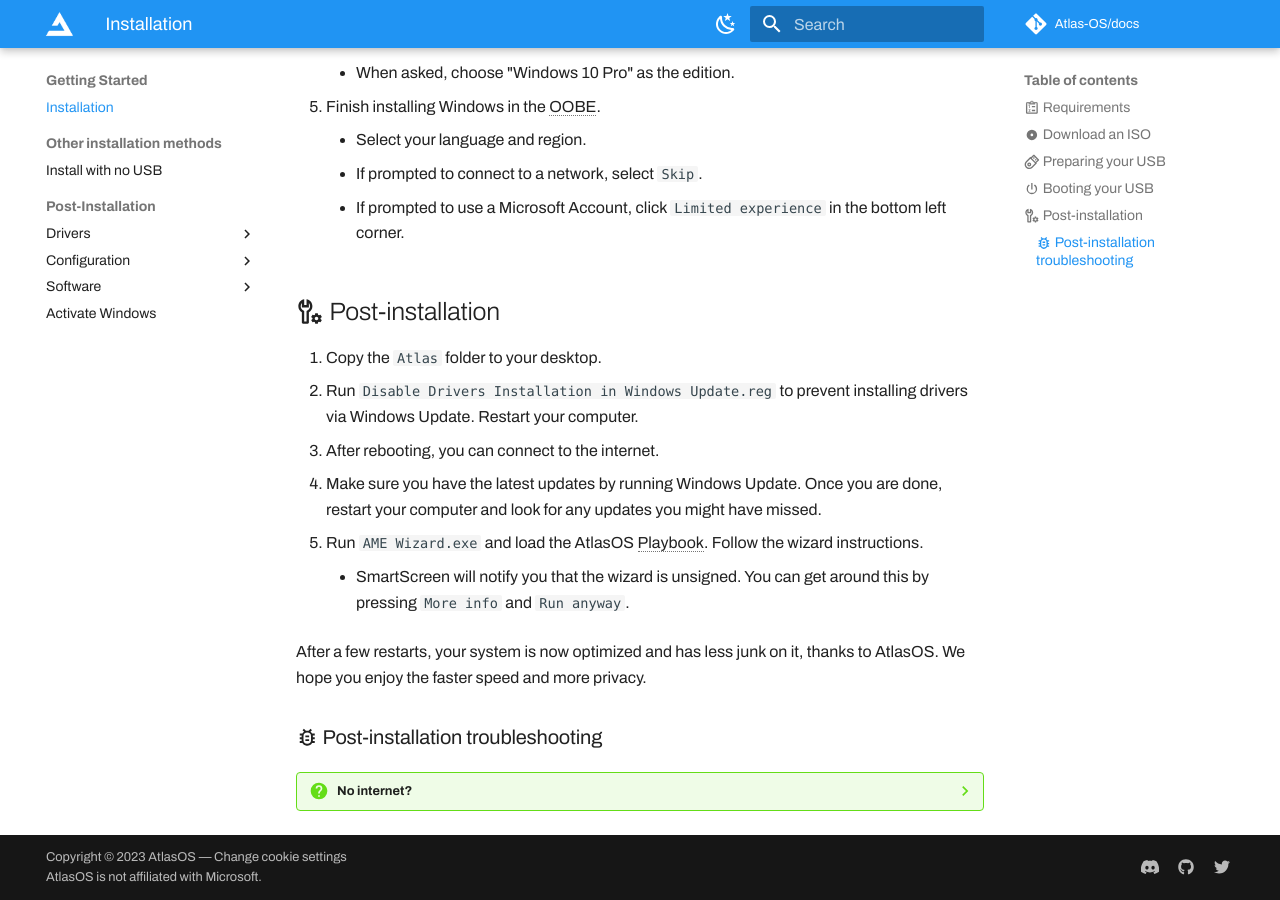
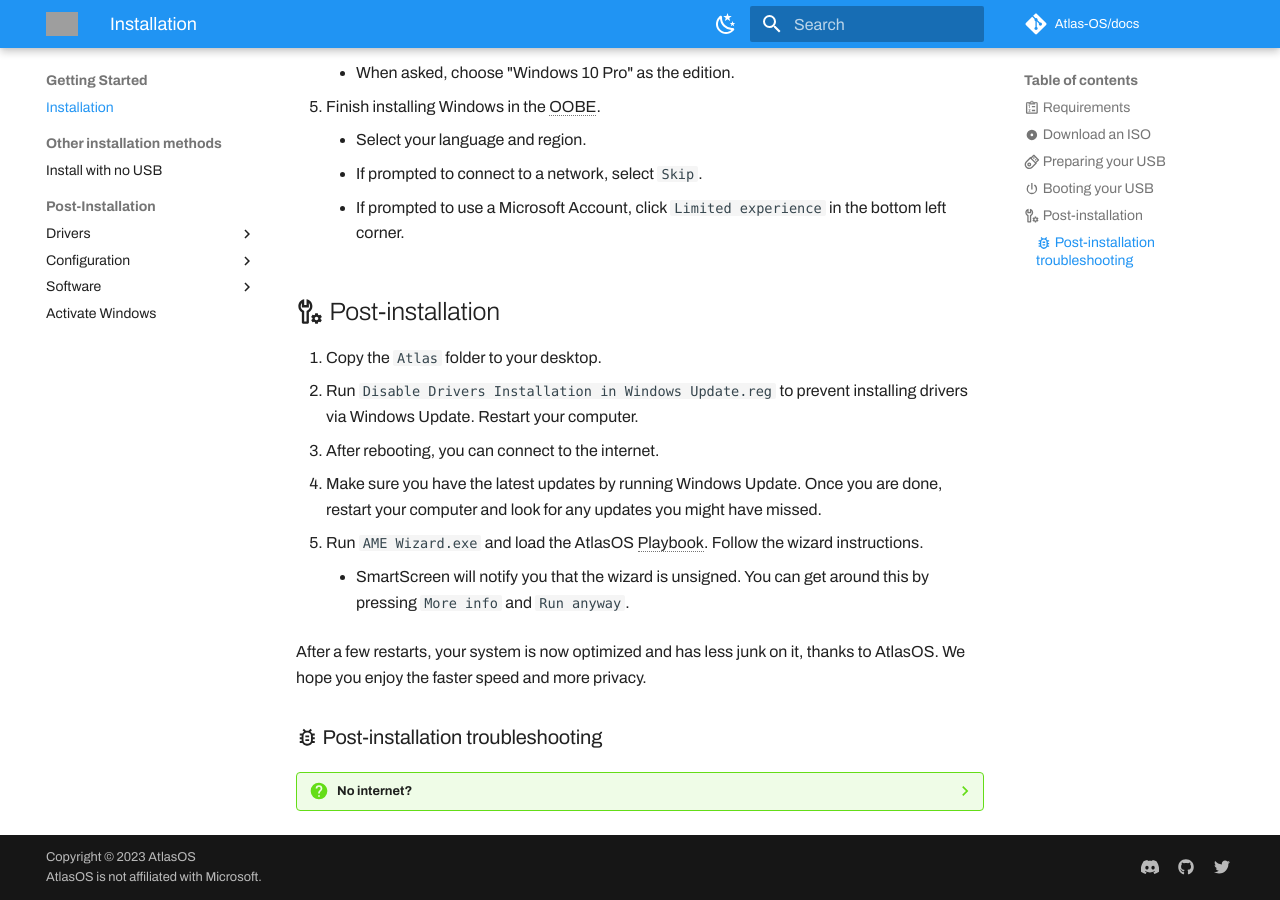
Before and after one commit to Atlas-OS/docs, an MkDocs documentation site: the page built from docs/Getting started/Installation.md, in a window 1280 px wide and 900 px high, scrolled down 2778 px. Built offline with MkDocs 1.6.1 and Material for MkDocs 9.7.7, drawn with Linux system fonts in a browser that asks for light colours; some web fonts are replaced; plug-ins that fetch from the network failed and are left out; comment, search, counter and statistics services are not loaded; part of the change alters nothing that is shown; grey boxes are pictures that could not be loaded.

Commit message:
fix: :green_heart: cloudflare pages

```diff
--- a/docs/Getting started/Installation.md
+++ b/docs/Getting started/Installation.md
@@ -8,8 +8,8 @@ We have made sure that installing AtlasOS is not a hard process. The installatio
 
 ## :material-clipboard-list-outline: Requirements
 
-* [AME Wizard]()
-* [AtlasOS Playbook]()
+* [AME Wizard](https://atlasos.net/downloads)
+* [AtlasOS Playbook](https://atlasos.net/downloads)
 * A USB drive (minimum 8 GB)
 * Bootable USB creator (e.g. [Rufus](https://github.com/pbatard/rufus/releases))
 * A backup of all the files you want to keep, either in the cloud or on an external drive.
--- a/mkdocs.yml
+++ b/mkdocs.yml
@@ -10,8 +10,9 @@ edit_uri: edit/master/docs/
 
 # https://squidfunk.github.io/mkdocs-material/setup/ensuring-data-privacy/#change-cookie-settings
 copyright: >
-  Copyright &copy; 2023 AtlasOS — <a href="#__consent">Change cookie settings</a>
+  Copyright &copy; 2023 AtlasOS
   <br>AtlasOS is not affiliated with Microsoft.
+#  <a href="#__consent">Change cookie settings</a>
 
 
 #
@@ -76,8 +77,8 @@ theme:
   language: en
 
   # https://squidfunk.github.io/mkdocs-material/setup/changing-the-logo-and-icons/
-  logo: assets/brand/logo.png
-  favicon: assets/brand/logo.png
+  logo: assets/brand/icon.svg
+  favicon: assets/brand/icon.svg
 
   # https://squidfunk.github.io/mkdocs-material/setup/adding-a-git-repository/#code-actions
   icon:
@@ -97,17 +98,17 @@ extra:
   #  provider: mike
 
   # https://squidfunk.github.io/mkdocs-material/setup/ensuring-data-privacy/
-  consent:
-    title: Cookie consent
-    description: >-
-      We use cookies to recognize your repeated visits and preferences, as well
-      as to measure the effectiveness of our documentation and whether users
-      find what they are searching for. With your consent, you are helping us to
-      make our documentation better.
+  #consent:
+  #  title: Cookie consent
+  #  description: >-
+  #    We use cookies to recognize your repeated visits and preferences, as well
+  #    as to measure the effectiveness of our documentation and whether users
+  #    find what they are searching for. With your consent, you are helping us to
+  #    make our documentation better.
 
   # https://squidfunk.github.io/mkdocs-material/setup/setting-up-site-analytics/#configuration
-  #analytics:
-  #  provider: custom
+  analytics:
+    provider: custom
   #  feedback:
   #    title: Was page this helpful?
   #    ratings:
@@ -197,6 +198,7 @@ plugins:
         target: _blank
       assets_exclude:
         - insights.tweakcentral.net/*
+        - unpkg.com/*
 
   # https://squidfunk.github.io/mkdocs-material/setup/setting-up-site-search/
   - search:
@@ -207,8 +209,7 @@ plugins:
   - social:
       cards_color:
         fill: "#1991ff"
-        text: "#e8eff4"
-      cards_font: Archivo
+        text: "#ffffff"
       cards_dir: assets/images/metadata
 
   # https://squidfunk.github.io/mkdocs-material/setup/adding-a-git-repository/#document-dates
@@ -224,12 +225,12 @@ plugins:
       branch: master
 
   # https://squidfunk.github.io/mkdocs-material/setup/building-an-optimized-site/ (Insiders)
-  - optimize:
-      enabled: true
-      optimize_png_speed: 4
-      optimize_jpg_quality: 75
-      cache: true
-      cache_dir: .cache/plugins/optimize
+  #- optimize:
+  #    enabled: true
+  #    optimize_png_speed: 4
+  #    optimize_jpg_quality: 75
+  #    cache: true
+  #    cache_dir: .cache/plugins/optimize
 
   # https://squidfunk.github.io/mkdocs-material/reference/#built-in-typeset-plugin (Insiders)
   - typeset
--- /dev/null
+++ b/overrides/partials/integrations/analytics/custom.html
@@ -0,0 +1 @@
+<script defer data-domain="docs.atlasos.net" src="https://insights.tweakcentral.net/js/script.outbound-links.file-downloads.js"></script>
```
Also changed, not shown: 1 other file.
